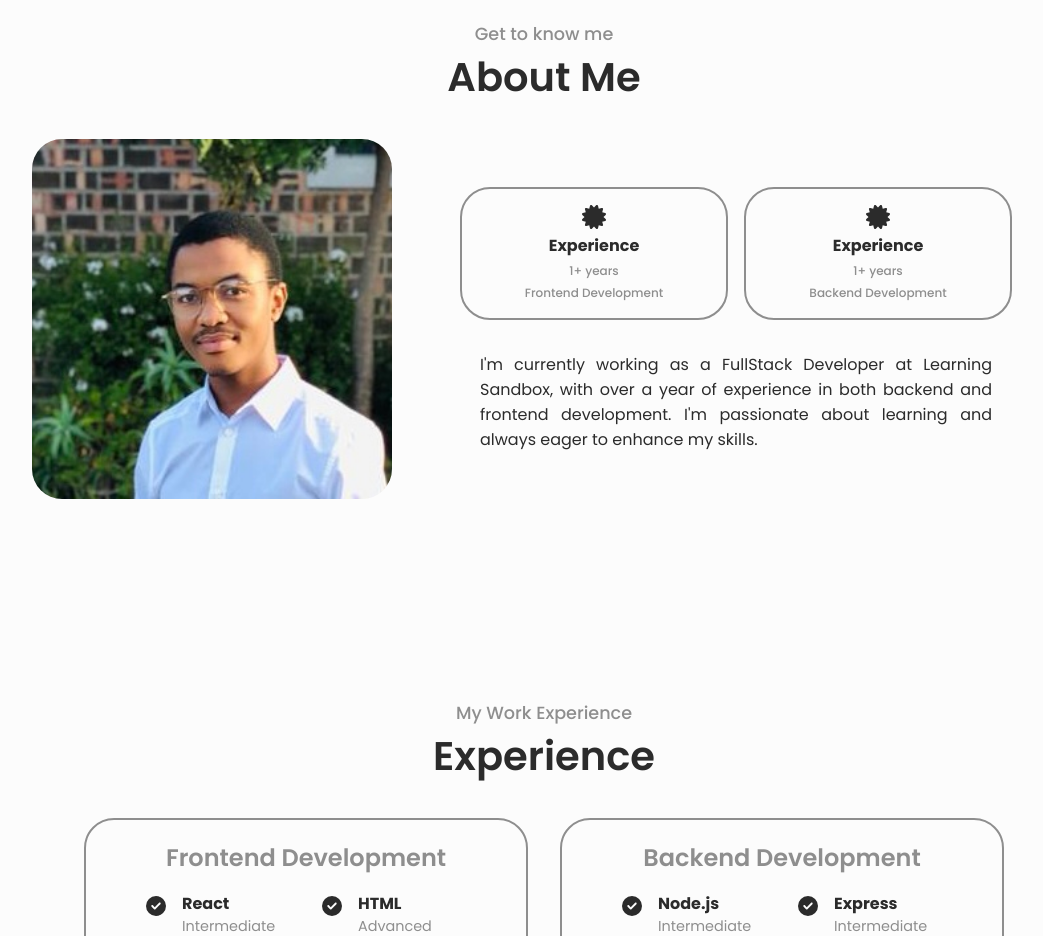
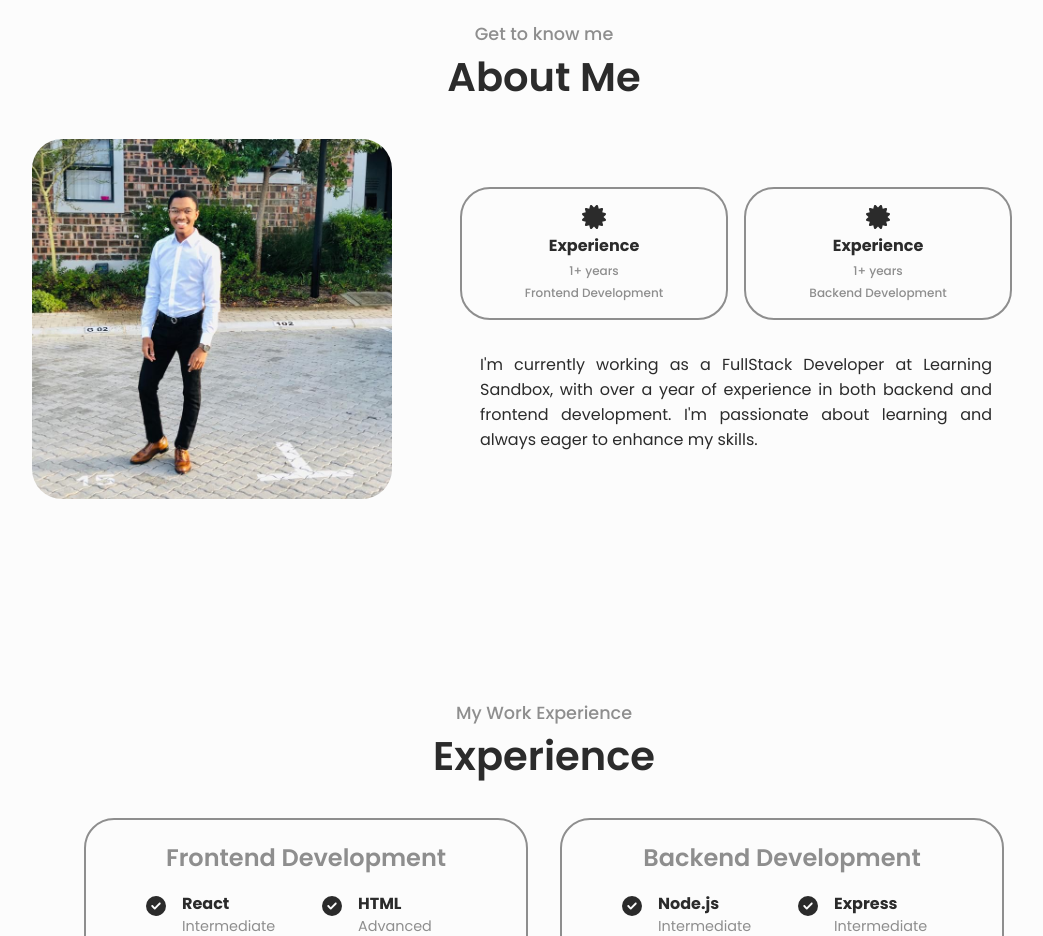
Before and after one commit to MoepyaCode/Digital-Resume-Latest, a React (Vite) app: page / in a window 1280 px wide. Shown: the part 940-1876 px from the top of the page, without its empty margins (96-1139 px from the left). Built offline with nearby package versions, Linux system fonts and the light colour scheme.

Commit message:
:bento: About Page: Updated about page image

```diff
--- a/src/templates/default/config.ts
+++ b/src/templates/default/config.ts
@@ -22,7 +22,7 @@ const UserData = {
     resume: '/documents/Resume-Kagiso-Moepya.pdf',
     images: {
         image_1: '/images/home/image-1.jpg',
-        image_2: '/images/home/image-1.jpg',
+        image_2: '/images/about/image-1.jpeg',
     },
     workType: 'FullStack Developer',
     development: {
```
Also changed, not shown: public/images/about/image-1.jpeg (added), 1 other file (tests, documents, lock files or other folders).
